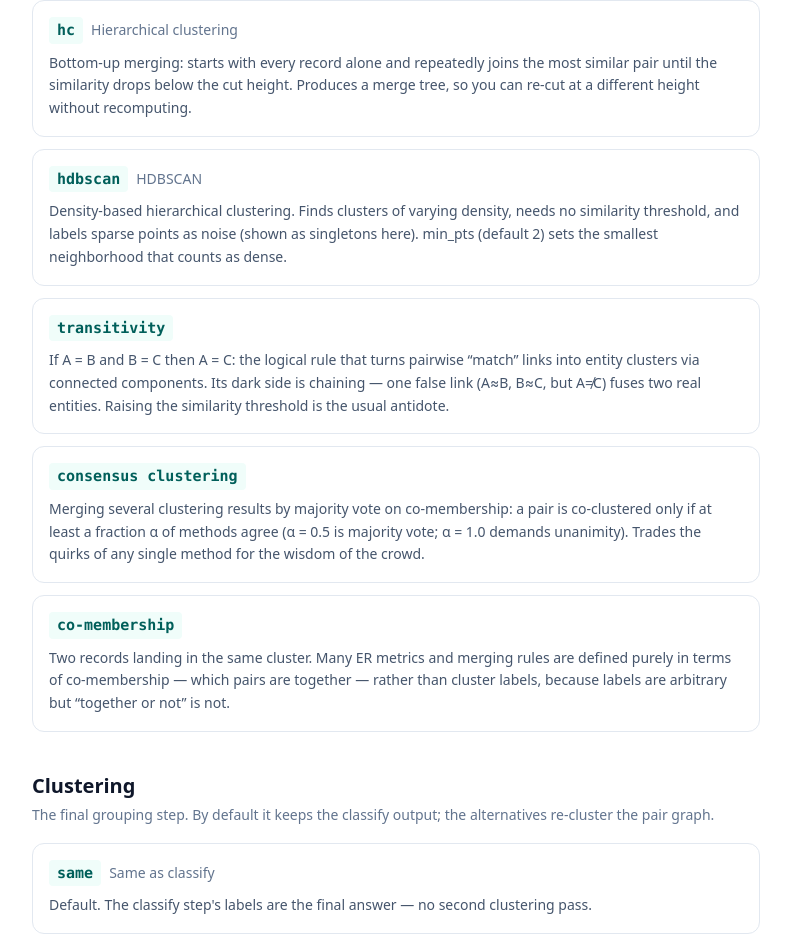
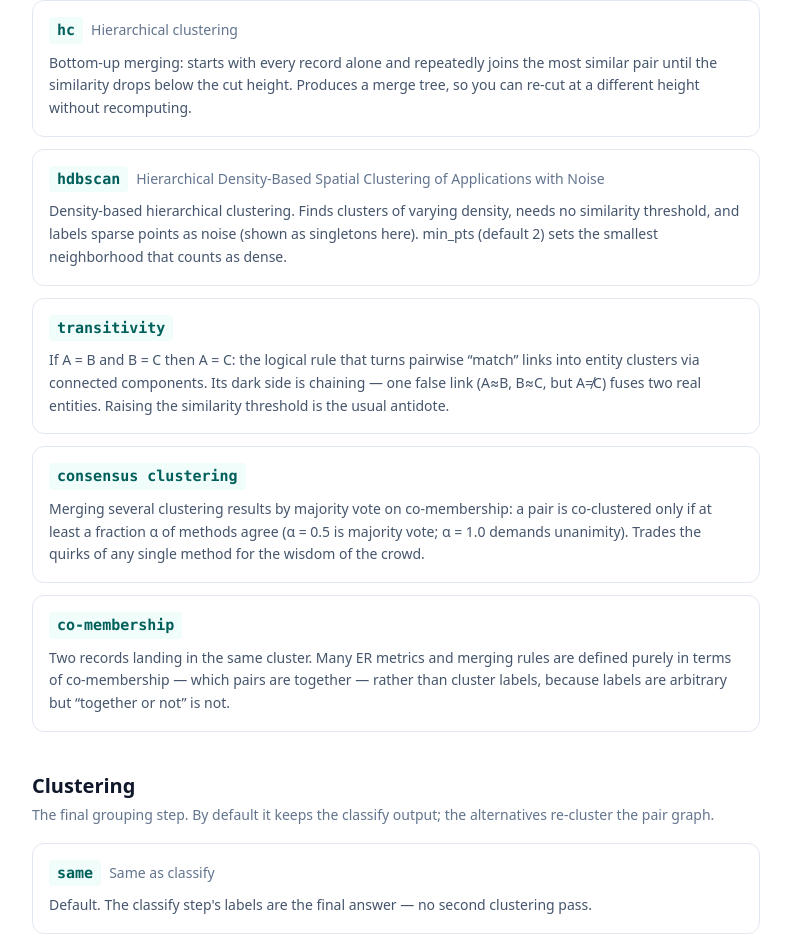
Before and after one commit to xinminchu/sandx, a Next.js app: page /glossary in a window 1280 px wide. Shown: the part 3387-4333 px from the top of the page, without its empty margins (244-1035 px from the left). Built offline with nearby package versions, Linux system fonts and the light colour scheme.

Commit message:
Glossary: spell out HDBSCAN full name

```diff
--- a/app/components/glossary-data.ts
+++ b/app/components/glossary-data.ts
@@ -137,7 +137,7 @@ export const SECTIONS: { id: string; title: string; intro: string; entries: Entr
       {
         id: "hdbscan",
         term: "hdbscan",
-        aka: "HDBSCAN",
+        aka: "Hierarchical Density-Based Spatial Clustering of Applications with Noise",
         body: "Density-based hierarchical clustering. Finds clusters of varying density, needs no similarity threshold, and labels sparse points as noise (shown as singletons here). min_pts (default 2) sets the smallest neighborhood that counts as dense.",
       },
       {
```
